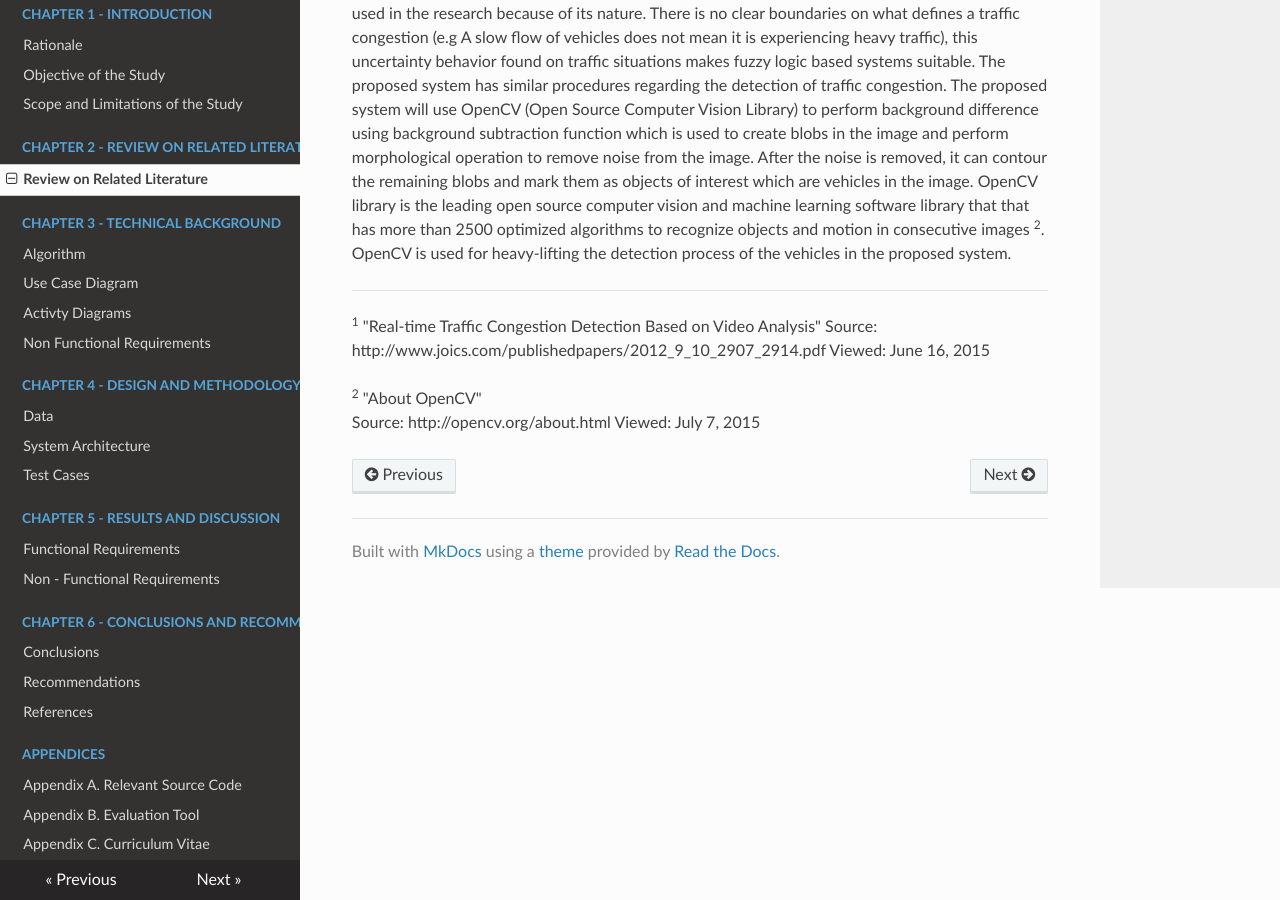
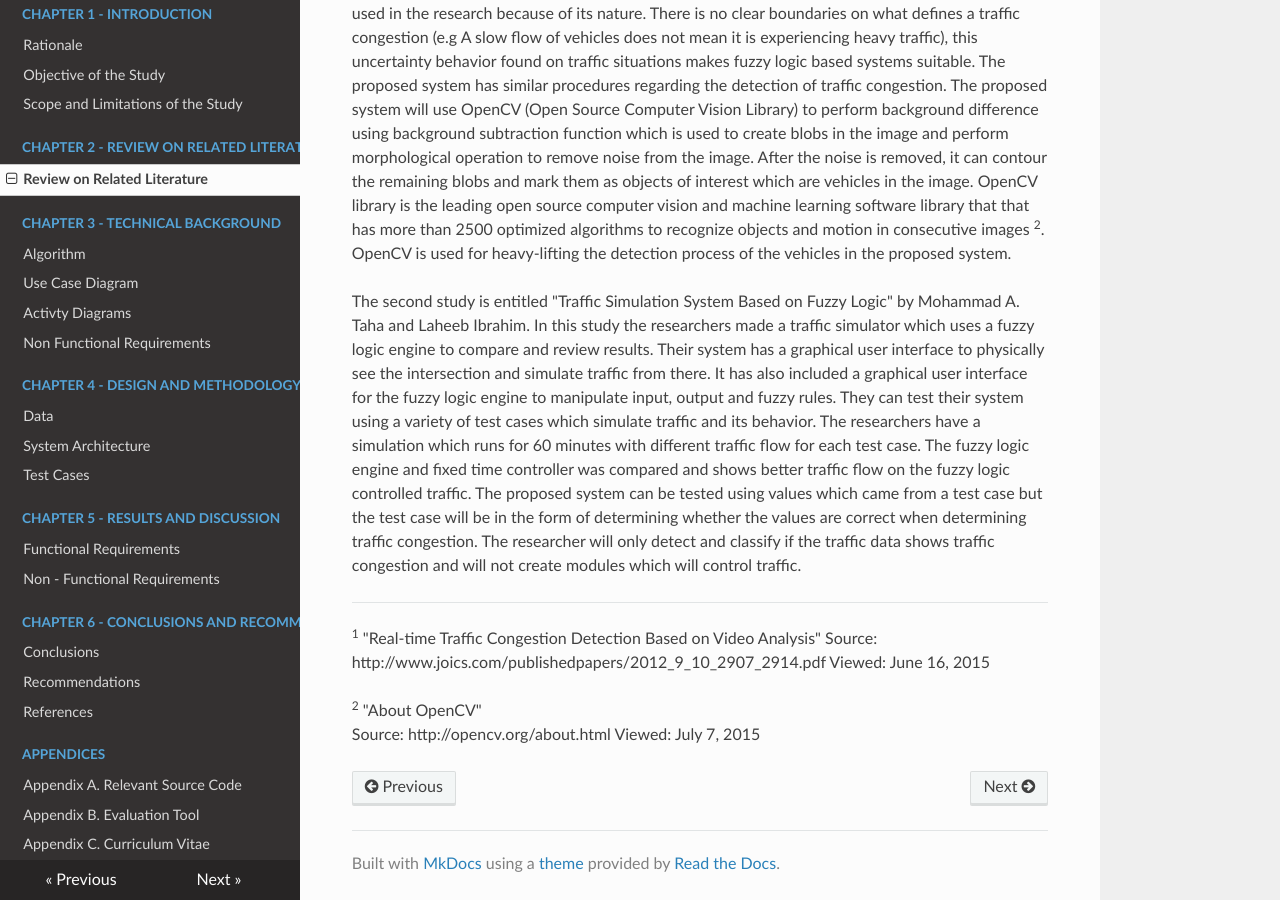
Before and after one commit to mikhailejohnapale/argomada-fuzz-track-doc, an MkDocs documentation site: the page built from docs/chapter2/review-of-related-literature.md, in a window 1280 px wide and 900 px high, scrolled down 518 px. Built offline with MkDocs 1.6.1, drawn with Linux system fonts in a browser that asks for light colours; nearby versions of some CDN libraries; old or Windows-style settings are respelled for this version of MkDocs.

Commit message:
second study

```diff
--- a/docs/chapter2/review-of-related-literature.md
+++ b/docs/chapter2/review-of-related-literature.md
@@ -26,6 +26,17 @@ OpenCV library is the leading open source computer vision and machine learning s
 that has more than 2500 optimized algorithms to recognize objects and motion in consecutive images <sup>2</sup>.
 OpenCV is used for heavy-lifting the detection process of the vehicles in the proposed system.
 
+The second study is entitled "Traffic Simulation System Based on Fuzzy Logic" by Mohammad A. Taha and Laheeb Ibrahim.
+In this study the researchers made a traffic simulator which uses a fuzzy logic engine to compare and review results.
+Their system has a graphical user interface to physically see the intersection and simulate traffic from there. It
+has also included a graphical user interface for the fuzzy logic engine to manipulate input, output and fuzzy rules. They
+can test their system using a variety of test cases which simulate traffic and its behavior. The researchers have a
+simulation which runs for 60 minutes with different traffic flow for each test case. The fuzzy logic engine and fixed
+time controller was compared and shows better traffic flow on the fuzzy logic controlled traffic. The proposed system
+can be tested using values which came from a test case but the test case will be in the form of determining whether
+the values are correct when determining traffic congestion. The researcher will only detect and classify if the traffic
+data shows traffic congestion and will not create modules which will control traffic.
+
 
 ---
 
```
